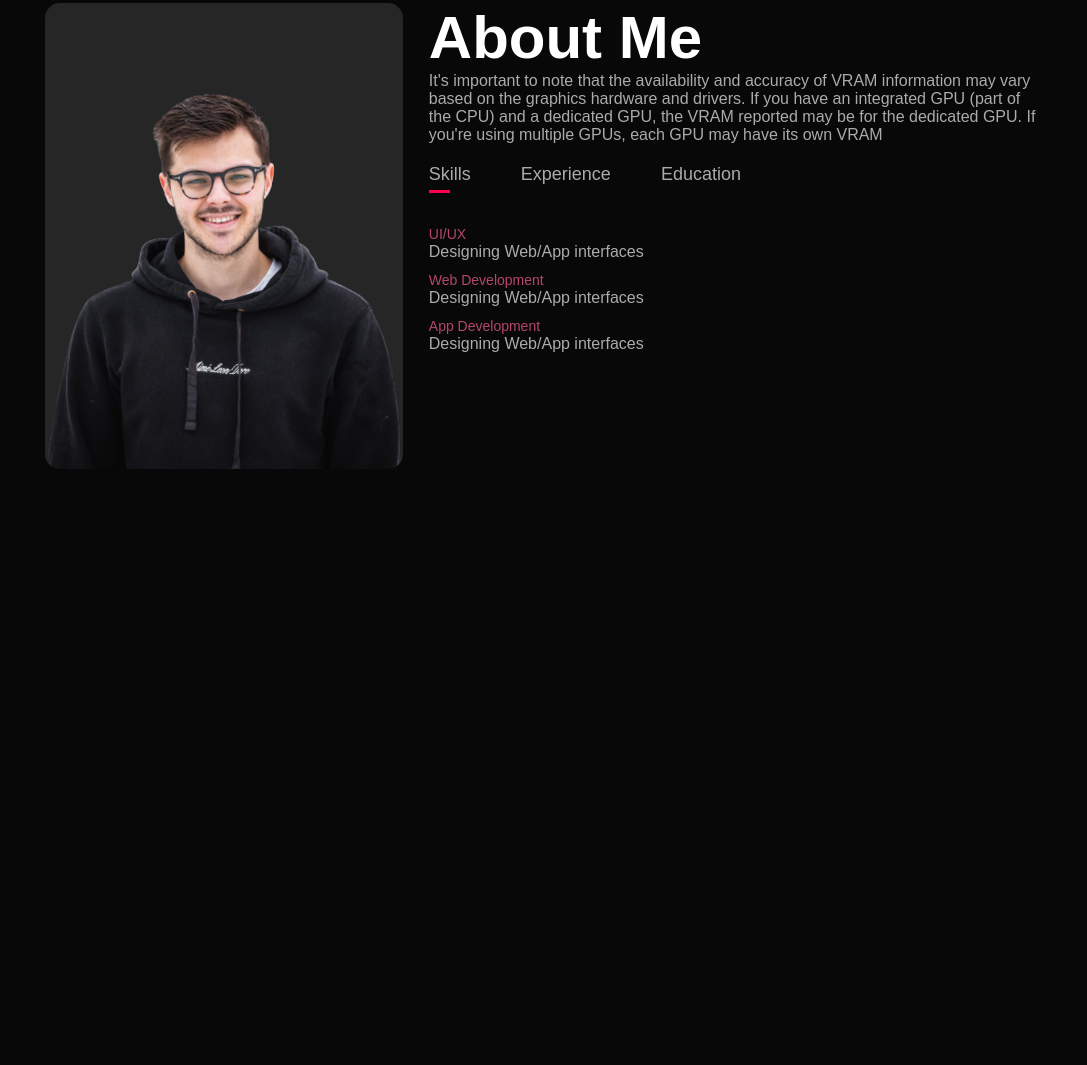
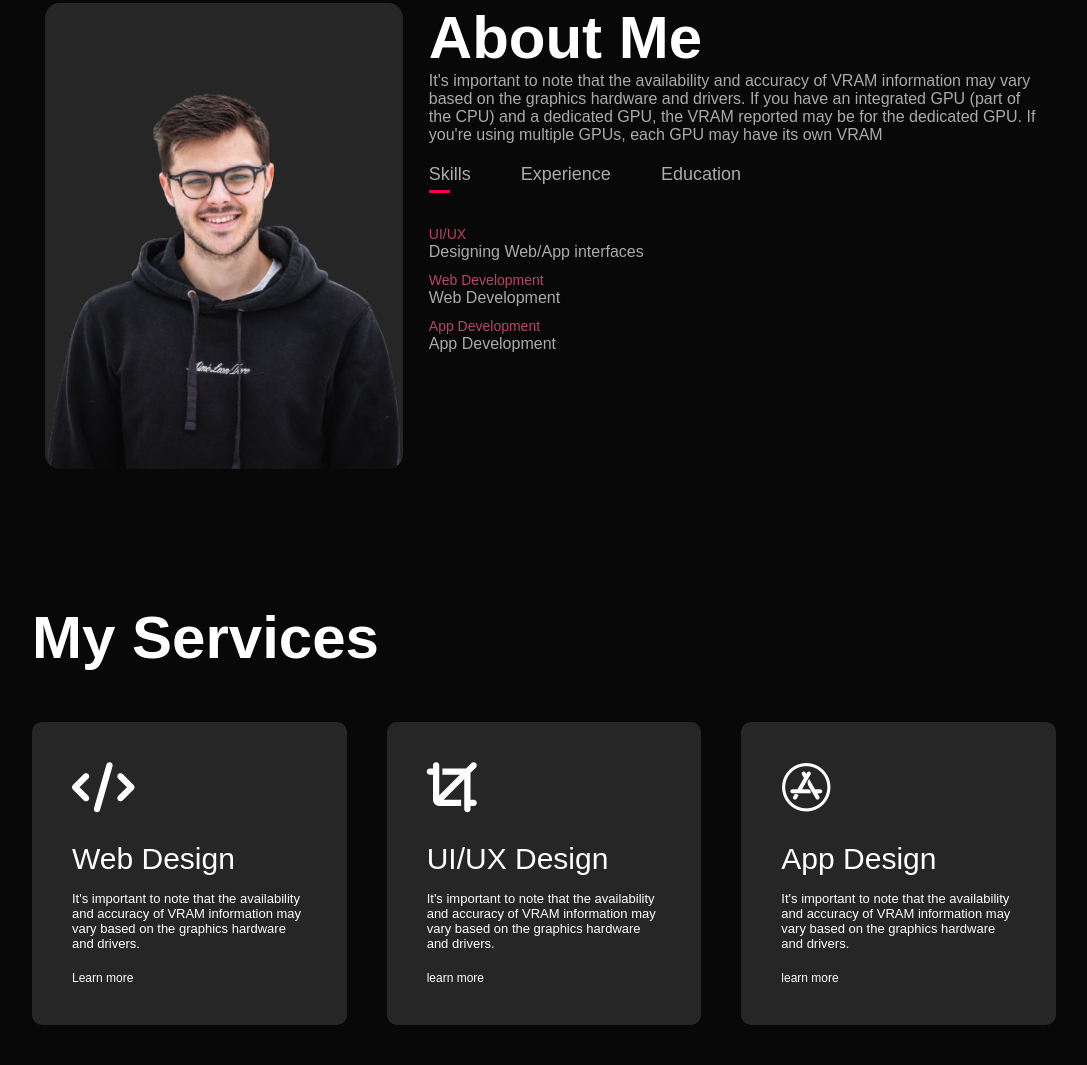
Before and after one commit to bed-com-06-19/myPortfolio, a plain HTML site: page index.html in a window 1280 px wide. Shown: the part 887-1952 px from the top of the page, without its empty margins (96-1183 px from the left). Before the commit the page ends 1450 px from the top, so only its background shows below. Drawn offline with Linux system fonts and the light colour scheme.

Commit message:
about page

```diff
--- a/index.html
+++ b/index.html
@@ -5,7 +5,10 @@
     <meta name="viewport" content="width=device-width, initial-scale=1.0">
     <title>Sakas Portifolio</title>
     <link rel="stylesheet" href="style.css">
+    <script src="https://kit.fontawesome.com/9f72ec2bc7.js" crossorigin="anonymous"></script>
 </head>
+
+
 <body>
     <div id="header">
         <div class="container">
@@ -45,8 +48,8 @@
             <div class="tab-contents active-tab" id="skills">
                 <ul>
                     <li><span>UI/UX</span><br>Designing Web/App interfaces</li>
-                    <li><span>Web Development</span><br>Designing Web/App interfaces</li>
-                    <li><span>App Development</span><br>Designing Web/App interfaces</li>
+                    <li><span>Web Development</span><br>Web Development</li>
+                    <li><span>App Development</span><br>App Development</li>
                 </ul>
             </div>
             <div class="tab-contents" id="experience">
@@ -68,6 +71,35 @@
         </div>
      </div>
     </div>
+
+    <!-----------------services---------------- -->
+
+<div id="services">
+    <div class="container">
+        <h1 class="sub-title">My Services</h1>
+        <div class="services-list">
+            <div>
+                <i class="fa-solid fa-code"></i>
+                <h2>Web Design</h2>
+                <p>It's important to note that the availability and accuracy of VRAM information may vary based on the graphics hardware and drivers.</p>
+                <a href="#">Learn more</a>
+            </div>
+            <div>
+                <i class="fa-sharp fa-solid fa-crop"></i>
+                <h2>UI/UX Design</h2>
+                <p>It's important to note that the availability and accuracy of VRAM information may vary based on the graphics hardware and drivers.</p>
+                <a href="#">learn more</a>
+            </div>
+            <div>
+                <i class="fa-brands fa-app-store"></i>
+                <h2>App Design</h2>
+                <p>It's important to note that the availability and accuracy of VRAM information may vary based on the graphics hardware and drivers.</p>
+                <a href="#">learn more</a>
+            </div>
+        </div>
+    </div>
+</div>
+
 <script>
 
 var tablinks = document.getElementsByClassName("tab-links");
--- a/style.css
+++ b/style.css
@@ -127,3 +127,45 @@ nav ul li a:hover::after{
 .tab-contents.active-tab{
     display: block;
 }
+
+
+
+#services{
+    padding: 30px 0;
+}
+.services-list{
+    display: grid;
+    grid-template-columns: repeat(auto-fit, minmax(250px,1fr));
+    grid-gap: 40px;
+    margin-top: 50px;
+}
+.services-list div{
+    background: #262626;
+    padding: 40px;
+    font-size: 13px;
+    font-weight: 300;
+    border-radius: 10px;
+    transition: background-color 0.5s, transform 0.5s;
+
+
+}
+.services-list div i{
+    font-size: 50px;
+    margin-bottom: 30px;
+}
+.services-list div h2{
+    font-size: 30px;
+    font-weight: 500;
+    margin-bottom: 15px;
+}
+.services-list div a{
+    text-decoration: none;
+    color: #fff;
+    font-size: 12px;
+    margin-top: 20px;
+    display: inline-block;
+}
+.services-list div:hover{
+    background: #ff004f;
+    transform: translateY(-10px);
+}
```
